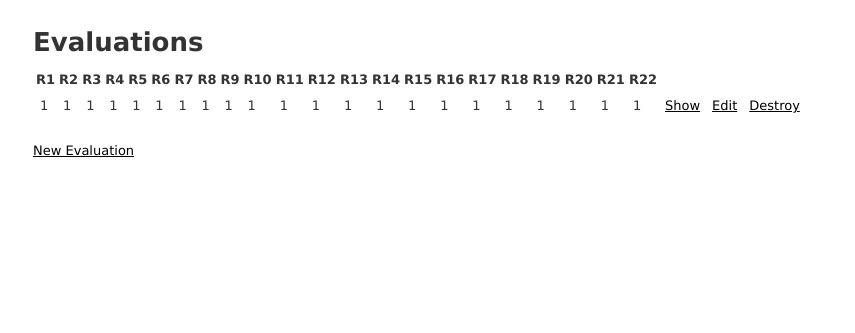
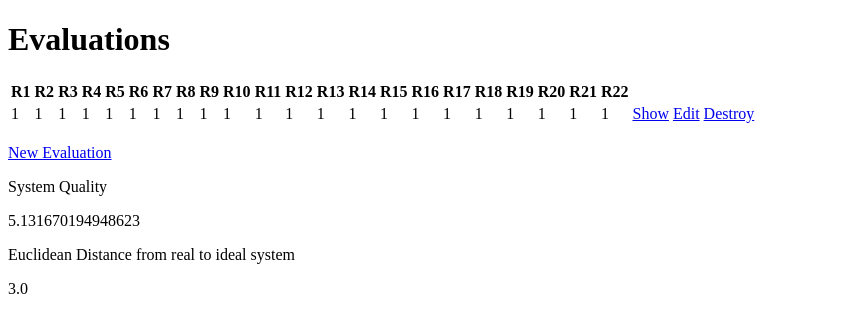
Before and after one commit to glabrego/game_evaluation, a Rails app: page / in a window 1280 px wide. Shown: the top 333 px of the page, without its empty margins (0-855 px from the left). Run offline with Rails 7, Linux system fonts and the light colour scheme; tables that the repository leaves empty hold one stand-in row (values such as "Sample post"); style sheets or scripts are compiled from the project's sources; some libraries are stand-ins or nearby versions.

Commit message:
Remove unnecessary files

```diff
--- a/app/assets/stylesheets/scaffolds.scss
+++ /dev/null
@@ -1,89 +0,0 @@
-body {
-  background-color: #fff;
-  color: #333;
-  font-family: verdana, arial, helvetica, sans-serif;
-  font-size: 13px;
-  line-height: 18px;
-  margin: 33px;
-}
-
-p, ol, ul, td {
-  font-family: verdana, arial, helvetica, sans-serif;
-  font-size: 13px;
-  line-height: 18px;
-  margin: 33px;
-}
-
-pre {
-  background-color: #eee;
-  padding: 10px;
-  font-size: 11px;
-}
-
-a {
-  color: #000;
-
-  &:visited {
-    color: #666;
-  }
-
-  &:hover {
-    color: #fff;
-    background-color: #000;
-  }
-}
-
-th {
-  padding-bottom: 5px;
-}
-
-td {
-  padding-bottom: 7px;
-  padding-left: 5px;
-  padding-right: 5px;
-}
-
-div {
-  &.field, &.actions {
-    margin-bottom: 10px;
-  }
-}
-
-#notice {
-  color: green;
-}
-
-.field_with_errors {
-  padding: 2px;
-  background-color: red;
-  display: table;
-}
-
-#error_explanation {
-  width: 450px;
-  border: 2px solid red;
-  padding: 7px;
-  padding-bottom: 0;
-  margin-bottom: 20px;
-  background-color: #f0f0f0;
-
-  h2 {
-    text-align: left;
-    font-weight: bold;
-    padding: 5px 5px 5px 15px;
-    font-size: 12px;
-    margin: -7px;
-    margin-bottom: 0;
-    background-color: #c00;
-    color: #fff;
-  }
-
-  ul li {
-    font-size: 12px;
-    list-style: square;
-  }
-}
-
-label {
-  display: block;
-}
--- a/app/views/evaluations/index.html.erb
+++ b/app/views/evaluations/index.html.erb
@@ -67,3 +67,8 @@
 <br>
 
 <%= link_to 'New Evaluation', new_evaluation_path %>
+
+<p>System Quality</p>
+<%= Evaluation.system_quality %>
+<p>Euclidean Distance from real to ideal system</p>
+<%= Evaluation.euclidean_distance %>
```
Also changed, not shown: app/models/evaluation.rb (+0 -8 lines), app/views/evaluations/_evaluation.json.jbuilder (deleted), app/views/evaluations/index.json.jbuilder (deleted), app/views/evaluations/show.json.jbuilder (deleted).
